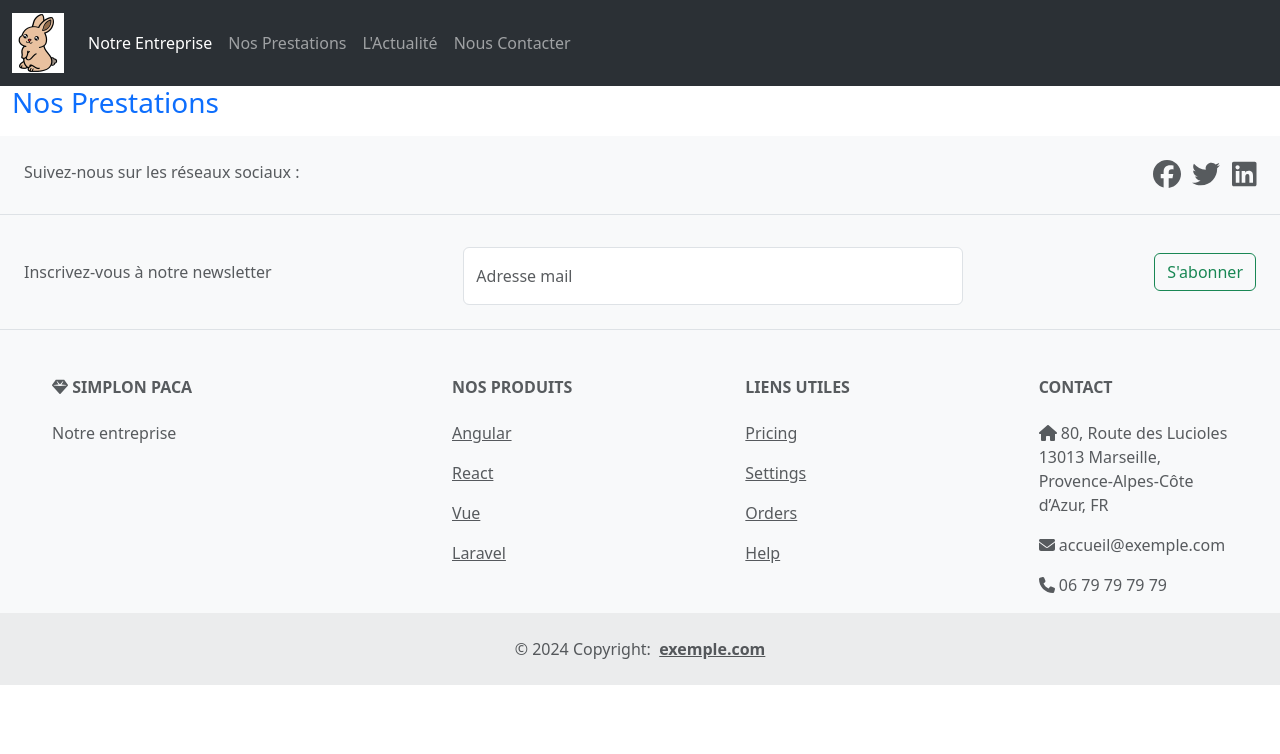
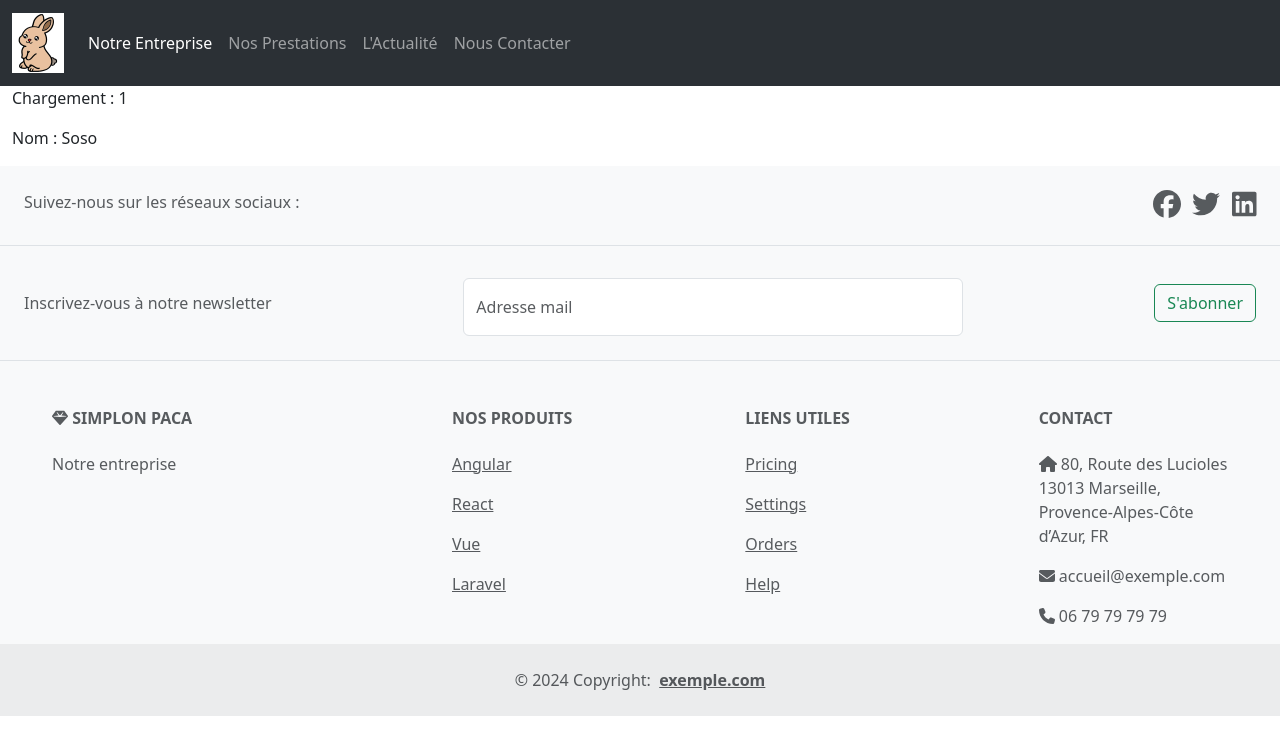
Before and after one commit to gpuberos/my-first-app, a React (Create React App) app: page /service in a window 1280 px wide. Shown: the top 754 px of the page. Built offline with nearby package versions, Linux system fonts and the light colour scheme.

Commit message:
add: Lifecycle

```diff
--- /dev/null
+++ b/src/components/Prestation/Lifecycle.js
@@ -0,0 +1,30 @@
+import { Component } from 'react';
+
+class Lifecycle extends Component {
+
+    constructor(props) {
+        super(props)
+        this.state = {
+            name: 'Soso',
+            step: 1
+        }
+        console.log(`Etape ${this.state.step} : je suis dans le constructeur`);
+    }
+
+    componentDidMount() {
+        console.log(`Etape ${this.state.step} : je suis dans la phase de montage`)
+    }
+
+    render() {
+        console.log(`Etape ${this.state.step} : je suis dans le render`);
+        return (
+            <div>
+                {console.log(`Etape ${this.state.step} : je dans le return`)}
+                <p>Chargement : {this.state.step}</p>
+                <p>Nom : {this.state.name}</p>
+            </div>
+        )
+    }
+}
+
+export default Lifecycle;
--- a/src/components/Prestation/index.js
+++ b/src/components/Prestation/index.js
@@ -1,9 +1,10 @@
 import Wrapper from "../Wrapper";
+import Lifecycle from "./Lifecycle";
 
 const index = () => {
     return (
         <Wrapper>
-            <h1 className="h3 text-primary">Nos Prestations</h1>
+            <Lifecycle />
         </Wrapper>
     );
 };
```
Also changed, not shown: 2 other files (tests, documents, lock files or other folders).
